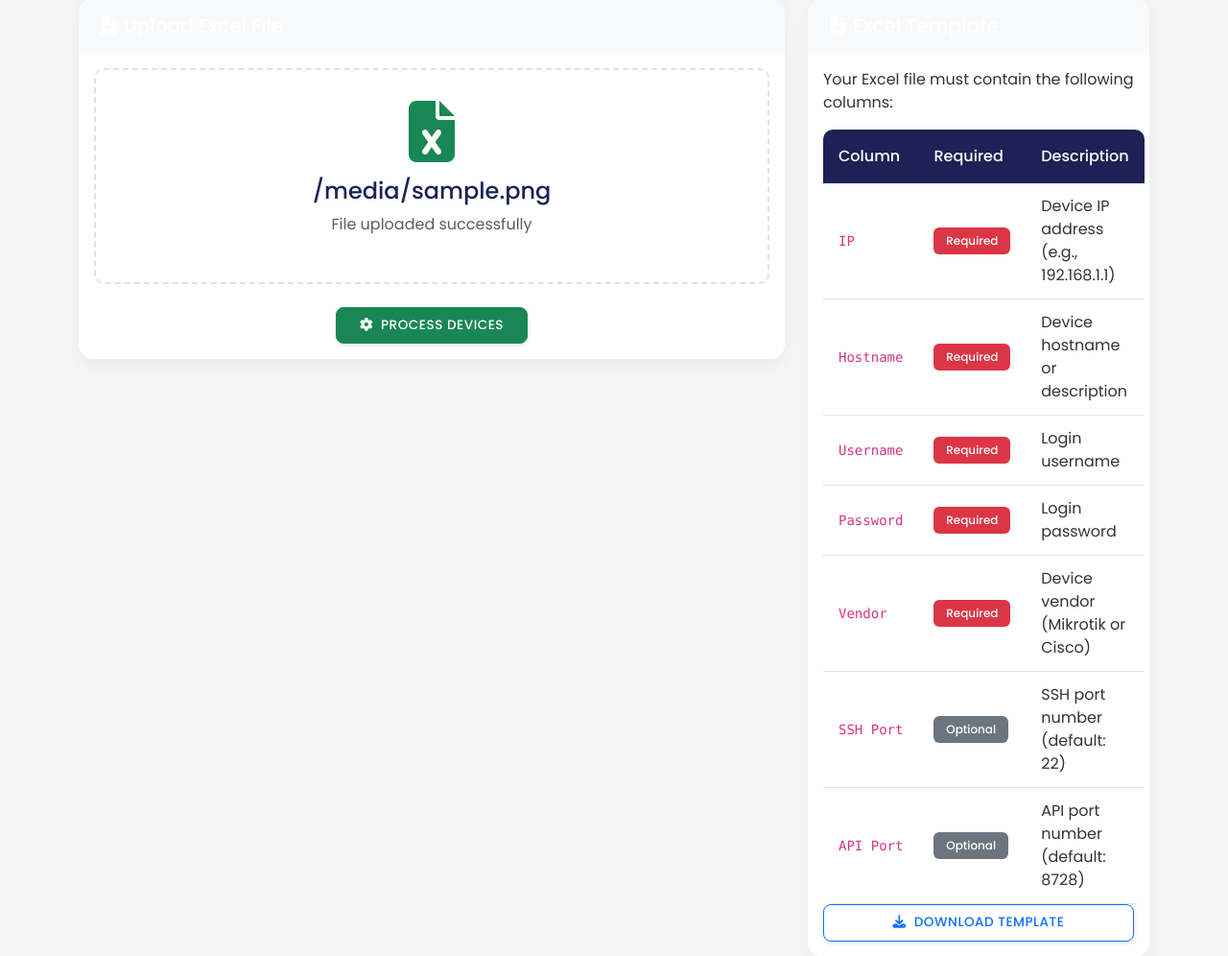
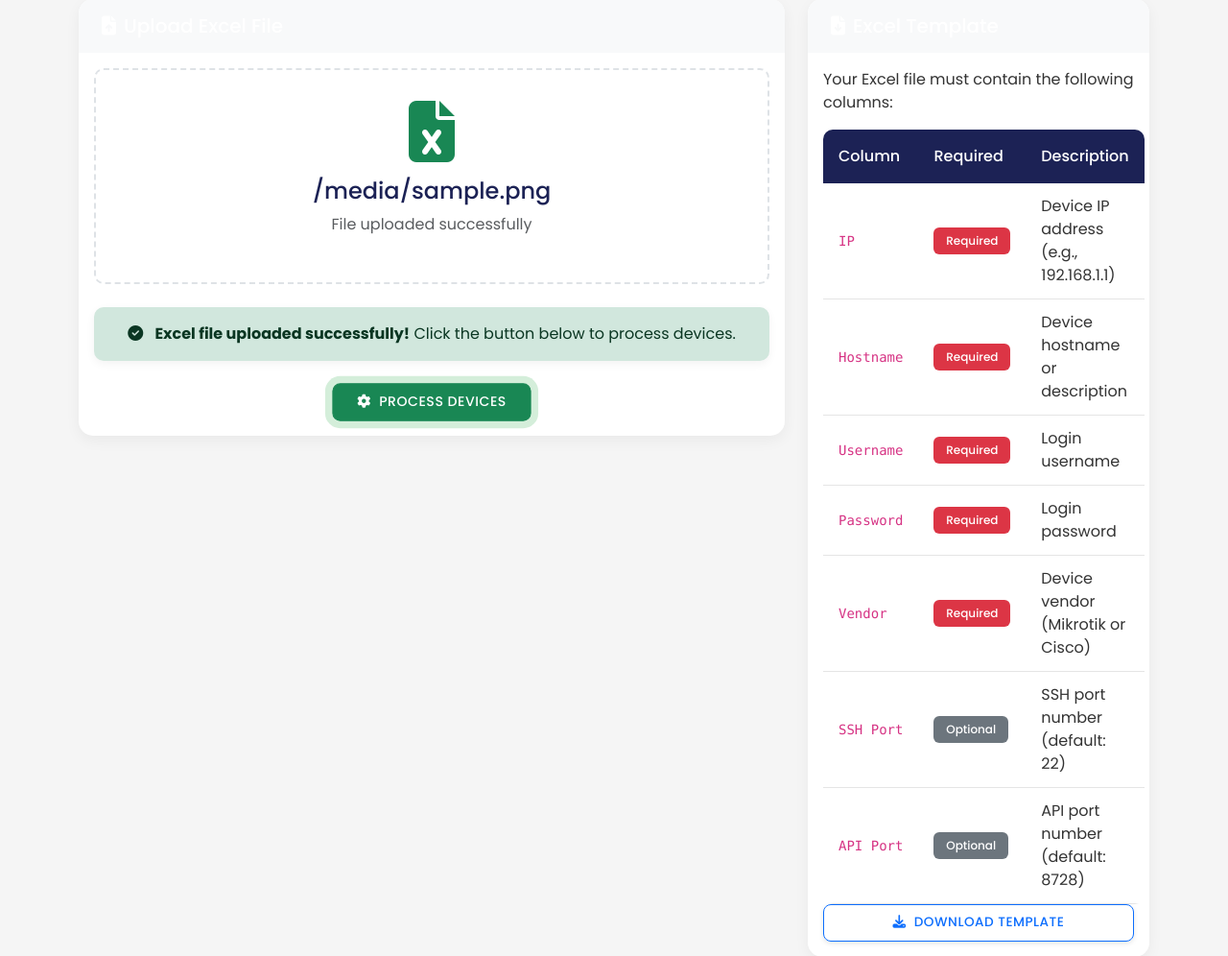
Before and after one commit to aderseriawan/Automation-Mass-Config-Mikrotik, a Django app: template NA_Project/templates/upload.html in a window 1280 px wide. Shown: the part 226-1222 px from the top of the page at 96% size. Run offline with Django 3.2, Linux system fonts and the light colour scheme; the template is opened without the code that fills it: most values are stand-ins (such as "Sample title", 1, 10 or a date in 2020).

Commit message:
Fix: Upload

```diff
--- a/NA_Project/templates/upload.html
+++ b/NA_Project/templates/upload.html
@@ -60,19 +60,26 @@
                 </h5>
             </div>
             <div class="card-body">
+                <!-- Upload Area - for uploading files -->
                 <form method="post" enctype="multipart/form-data" id="uploadForm">
                     {% csrf_token %}
                     <input type="hidden" name="upload" value="1">
                     <div class="upload-area" id="dropZone">
                         <input type="file" name="file" id="fileInput" accept=".xlsx,.xls" class="d-none" required>
-                        <div id="uploadPrompt" {% if uploaded_file %}class="d-none"{% endif %}>
+
+                        <!-- Upload Prompt - shown when no file is uploaded -->
+                        {% if not uploaded_file %}
+                        <div id="uploadPrompt">
                             <i class="fas fa-cloud-upload-alt upload-icon"></i>
                             <h4>Drag & Drop your Excel file here</h4>
                             <p class="text-muted mb-3">or</p>
-                            <button type="button" class="btn btn-primary" onclick="document.getElementById('fileInput').click()">
+                            <button type="button" class="btn btn-primary" id="browseButton">
                                 <i class="fas fa-folder-open me-2"></i>Browse Files
                             </button>
                         </div>
+                        {% endif %}
+
+                        <!-- Loading Indicator - shown during upload -->
                         <div id="loadingIndicator" class="d-none text-center">
                             <div class="spinner-border text-primary mb-3" role="status" style="width: 3rem; height: 3rem;">
                                 <span class="visually-hidden">Loading...</span>
@@ -80,20 +87,34 @@
                             <h4>Uploading file...</h4>
                             <p class="text-muted">Please wait</p>
                         </div>
-                        <div id="fileInfo" {% if not uploaded_file %}class="d-none"{% endif %}>
+
+                        <!-- File Info - shown after successful upload -->
+                        {% if uploaded_file %}
+                        <div id="fileInfo">
                             <i class="fas fa-file-excel upload-icon text-success"></i>
-                            <h4 class="file-name" id="fileName">{{ uploaded_file|default:"filename.xlsx" }}</h4>
+                            <h4 class="file-name" id="fileName">{{ uploaded_file }}</h4>
                             <p class="text-muted mb-3">File uploaded successfully</p>
                         </div>
+                        {% else %}
+                        <div id="fileInfo" class="d-none">
+                            <i class="fas fa-file-excel upload-icon text-success"></i>
+                            <h4 class="file-name" id="fileName">filename.xlsx</h4>
+                            <p class="text-muted mb-3">File uploaded successfully</p>
+                        </div>
+                        {% endif %}
                     </div>
                 </form>
 
                 {% if uploaded_file %}
                 <div class="mt-4 text-center">
+                    <div class="alert alert-success">
+                        <i class="fas fa-check-circle me-2"></i>
+                        <strong>Excel file uploaded successfully!</strong> Click the button below to process devices.
+                    </div>
                     <form method="post">
                         {% csrf_token %}
                         <input type="hidden" name="process" value="1">
-                        <button type="submit" class="btn btn-success btn-lg">
+                        <button type="submit" class="btn btn-success btn-lg pulsate">
                             <i class="fas fa-cog me-2"></i>Process Devices
                         </button>
                     </form>
@@ -226,30 +247,49 @@
 {% block extra_js %}
 <script>
 document.addEventListener('DOMContentLoaded', function() {
+    // Get all DOM elements we need to work with
     const dropZone = document.getElementById('dropZone');
     const fileInput = document.getElementById('fileInput');
+    const browseButton = document.getElementById('browseButton');
     const uploadPrompt = document.getElementById('uploadPrompt');
     const fileInfo = document.getElementById('fileInfo');
     const loadingIndicator = document.getElementById('loadingIndicator');
     const fileName = document.getElementById('fileName');
     const form = document.getElementById('uploadForm');
 
-    // Drag & Drop functionality
+    // Set up the browse button click handler
+    if (browseButton) {
+        browseButton.addEventListener('click', function(e) {
+            e.preventDefault();
+            e.stopPropagation();
+            fileInput.click();
+        });
+    }
+
+    // Drag & Drop functionality - prevent defaults
     ['dragenter', 'dragover', 'dragleave', 'drop'].forEach(eventName => {
-        dropZone.addEventListener(eventName, preventDefaults, false);
+        if (dropZone) {
+            dropZone.addEventListener(eventName, preventDefaults, false);
+        }
     });
 
-    function preventDefaults (e) {
+    function preventDefaults(e) {
         e.preventDefault();
         e.stopPropagation();
     }
 
+    // Add highlighting when dragging over drop zone
     ['dragenter', 'dragover'].forEach(eventName => {
-        dropZone.addEventListener(eventName, highlight, false);
+        if (dropZone) {
+            dropZone.addEventListener(eventName, highlight, false);
+        }
     });
 
+    // Remove highlighting when leaving drop zone or after drop
     ['dragleave', 'drop'].forEach(eventName => {
-        dropZone.addEventListener(eventName, unhighlight, false);
+        if (dropZone) {
+            dropZone.addEventListener(eventName, unhighlight, false);
+        }
     });
 
     function highlight(e) {
@@ -260,53 +300,69 @@ document.addEventListener('DOMContentLoaded', function() {
         dropZone.classList.remove('dragover');
     }
 
-    dropZone.addEventListener('drop', handleDrop, false);
+    // Handle file drop event
+    if (dropZone) {
+        dropZone.addEventListener('drop', handleDrop, false);
+    }
 
     function handleDrop(e) {
         const dt = e.dataTransfer;
         const files = dt.files;
-        handleFiles(files);
-    }
-
-    fileInput.addEventListener('change', function(e) {
-        handleFiles(e.target.files);
-    });
-
-    // Only allow clicking in the dropzone if we're in upload prompt state
-    dropZone.addEventListener('click', function() {
-        if (!uploadPrompt.classList.contains('d-none')) {
-            fileInput.click();
-        }
-    });
-
-    function handleFiles(files) {
-        if (files.length > 0) {
-            const file = files[0];
-            if (file.name.match(/\.(xlsx|xls)$/)) {
-                // Show loading indicator
-                uploadPrompt.classList.add('d-none');
-                fileInfo.classList.add('d-none');
-                loadingIndicator.classList.remove('d-none');
-
-                // Automatically submit the form
-                setTimeout(function() {
-                    form.submit();
-                }, 500); // Short delay to show loading indicator
-            } else {
-                alert('Please upload an Excel file (.xlsx or .xls)');
-                fileInput.value = '';
-            }
+        if (files && files.length > 0) {
+            processSelectedFile(files[0]);
         }
     }
 
-    // Form submission validation
-    form.addEventListener('submit', function(e) {
-        if (!fileInput.files.length) {
-            e.preventDefault();
-            alert('Please select a file to upload.');
-            return false;
+    // Handle file selection via file input
+    if (fileInput) {
+        fileInput.addEventListener('change', function(e) {
+            if (this.files && this.files.length > 0) {
+                processSelectedFile(this.files[0]);
+            }
+        });
+    }
+
+    // Process the selected file and prepare for upload
+    function processSelectedFile(file) {
+        if (!file) return;
+
+        // Check if it's an Excel file
+        if (file.name.match(/\.(xlsx|xls)$/)) {
+            // Show loading indicator
+            if (uploadPrompt) uploadPrompt.classList.add('d-none');
+            if (fileInfo) fileInfo.classList.add('d-none');
+            if (loadingIndicator) loadingIndicator.classList.remove('d-none');
+
+            // Set the filename
+            if (fileName) fileName.textContent = file.name;
+
+            // Submit the form after a short delay
+            setTimeout(function() {
+                if (form) form.submit();
+            }, 300);
+        } else {
+            alert('Please upload an Excel file (.xlsx or .xls)');
+            if (fileInput) fileInput.value = '';
         }
-    });
+    }
+
+    // Add animation for the Process button
+    const pulsateButtons = document.querySelectorAll('.pulsate');
+    if (pulsateButtons.length > 0) {
+        // Add a style for pulsating effect
+        const style = document.createElement('style');
+        style.textContent = `
+            @keyframes pulsate {
+                0% { transform: scale(1); box-shadow: 0 0 0 0 rgba(40, 167, 69, 0.7); }
+                70% { transform: scale(1.05); box-shadow: 0 0 0 10px rgba(40, 167, 69, 0); }
+                100% { transform: scale(1); box-shadow: 0 0 0 0 rgba(40, 167, 69, 0); }
+            }
+            .pulsate {
+                animation: pulsate 2s infinite;
+            }
+        `;
+        document.head.appendChild(style);
+    }
 });
 </script>
 {% endblock %}
```
Also changed, not shown: NA_Project/db.sqlite3, 3 other files.
